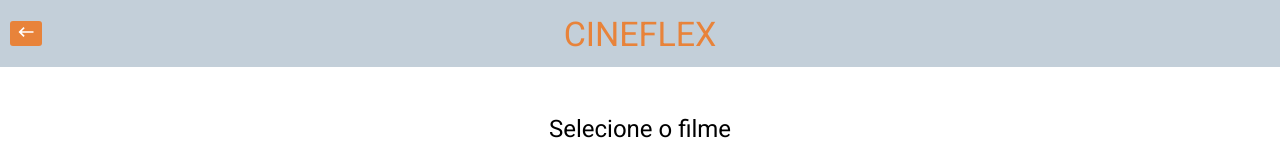
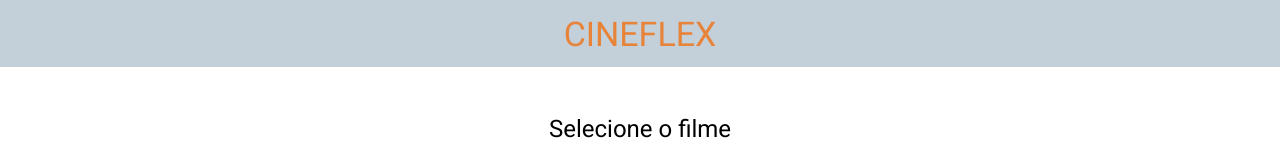
Before and after one commit to yasmimc/projeto_09_cineflex, a React (Create React App) app: page / in a window 1280 px wide. Shown: the top 160 px of the page. Built offline with nearby package versions, Linux system fonts and the light colour scheme; no server answers.

Commit message:
Removed goBack btn from home

```diff
--- a/src/components/App/App.js
+++ b/src/components/App/App.js
@@ -1,5 +1,5 @@
 import React, { useState } from "react";
-import { BrowserRouter, Switch, Route } from "react-router-dom";
+import { BrowserRouter, Switch, Route, useHistory } from "react-router-dom";
 
 import "../../reset.css";
 import "../App/App.css";
--- a/src/components/Header/Header.js
+++ b/src/components/Header/Header.js
@@ -1,14 +1,17 @@
 import styled from "styled-components";
 import {MdKeyboardBackspace} from 'react-icons/md';
-import { Link, useHistory } from 'react-router-dom';
+import { Link, useHistory, useLocation } from 'react-router-dom';
 
 export default function Header(){
     let history = useHistory();
+    const location = useLocation();
     return(
         <Container>
-            <button onClick={()=>history.goBack()}>
-                <MdKeyboardBackspace/>
-            </button>
+            {location.pathname !== "/" ?
+                <button onClick={()=>history.goBack()}>
+                    <MdKeyboardBackspace/>
+                </button>
+            : ""}
 
             <Link to ="/">
                 <h1>CINEFLEX</h1>
--- a/src/components/Sucess/Sucess.js
+++ b/src/components/Sucess/Sucess.js
@@ -8,9 +8,6 @@ export default function Sucess(props) {
         session,
         seats
     } = props.confirmedBooking;
-
-    console.log(props.confirmedBooking)
-
 
     return (
         <div className="Sucess">
```
